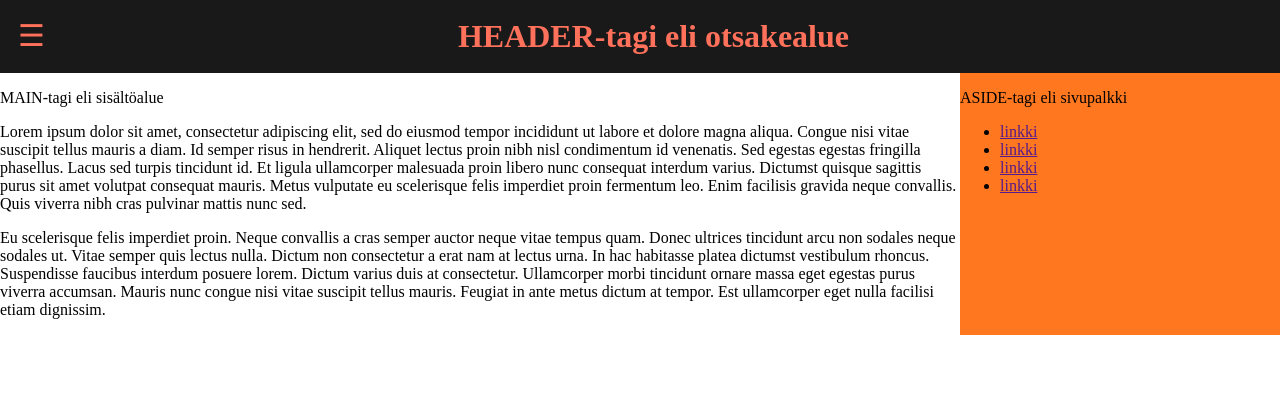
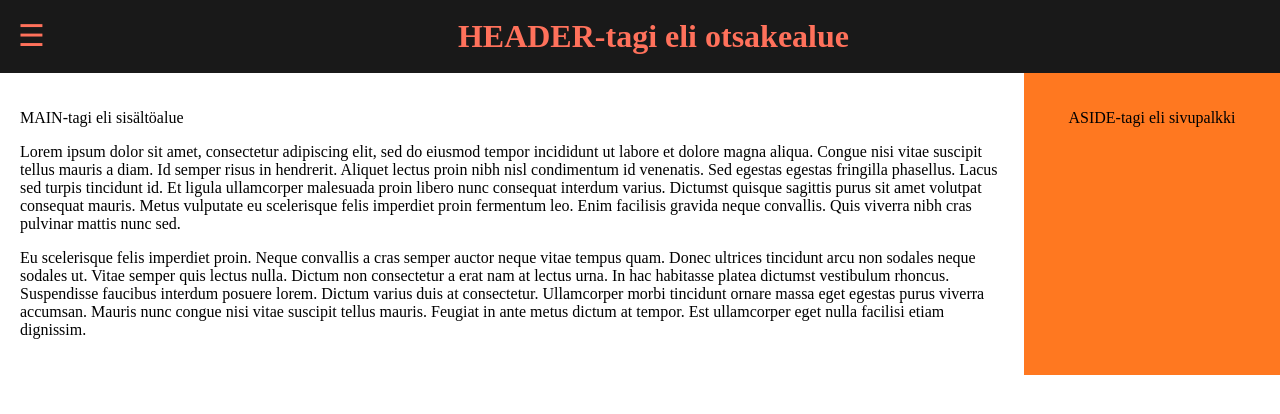
Before and after one commit to JHiltunen/CampusTracker, a PHP site: page / in a window 1280 px wide. Shown: the top 414 px of the page. Run offline with PHP 8.4, Linux system fonts and the light colour scheme.

Commit message:
Added margin and padding to elements

```diff
--- a/index.html
+++ b/index.html
@@ -25,19 +25,15 @@
 			</header>
             <!-- Main content start-->
 			<main>
-				<p>MAIN-tagi eli sisältöalue</p>
-				<p>Lorem ipsum dolor sit amet, consectetur adipiscing elit, sed do eiusmod tempor incididunt ut labore et dolore magna aliqua. Congue nisi vitae suscipit tellus mauris a diam. Id semper risus in hendrerit. Aliquet lectus proin nibh nisl condimentum id venenatis. Sed egestas egestas fringilla phasellus. Lacus sed turpis tincidunt id. Et ligula ullamcorper malesuada proin libero nunc consequat interdum varius. Dictumst quisque sagittis purus sit amet volutpat consequat mauris. Metus vulputate eu scelerisque felis imperdiet proin fermentum leo. Enim facilisis gravida neque convallis. Quis viverra nibh cras pulvinar mattis nunc sed. </p>
-				<p>Eu scelerisque felis imperdiet proin. Neque convallis a cras semper auctor neque vitae tempus quam. Donec ultrices tincidunt arcu non sodales neque sodales ut. Vitae semper quis lectus nulla. Dictum non consectetur a erat nam at lectus urna. In hac habitasse platea dictumst vestibulum rhoncus. Suspendisse faucibus interdum posuere lorem. Dictum varius duis at consectetur. Ullamcorper morbi tincidunt ornare massa eget egestas purus viverra accumsan. Mauris nunc congue nisi vitae suscipit tellus mauris. Feugiat in ante metus dictum at tempor. Est ullamcorper eget nulla facilisi etiam dignissim.</p>
+                <section>
+                    <p>MAIN-tagi eli sisältöalue</p>
+    				<p>Lorem ipsum dolor sit amet, consectetur adipiscing elit, sed do eiusmod tempor incididunt ut labore et dolore magna aliqua. Congue nisi vitae suscipit tellus mauris a diam. Id semper risus in hendrerit. Aliquet lectus proin nibh nisl condimentum id venenatis. Sed egestas egestas fringilla phasellus. Lacus sed turpis tincidunt id. Et ligula ullamcorper malesuada proin libero nunc consequat interdum varius. Dictumst quisque sagittis purus sit amet volutpat consequat mauris. Metus vulputate eu scelerisque felis imperdiet proin fermentum leo. Enim facilisis gravida neque convallis. Quis viverra nibh cras pulvinar mattis nunc sed. </p>
+    				<p>Eu scelerisque felis imperdiet proin. Neque convallis a cras semper auctor neque vitae tempus quam. Donec ultrices tincidunt arcu non sodales neque sodales ut. Vitae semper quis lectus nulla. Dictum non consectetur a erat nam at lectus urna. In hac habitasse platea dictumst vestibulum rhoncus. Suspendisse faucibus interdum posuere lorem. Dictum varius duis at consectetur. Ullamcorper morbi tincidunt ornare massa eget egestas purus viverra accumsan. Mauris nunc congue nisi vitae suscipit tellus mauris. Feugiat in ante metus dictum at tempor. Est ullamcorper eget nulla facilisi etiam dignissim.</p>
+                </section>
 			</main>
             <!-- Main content ends-->
 			<aside>
 				<p>ASIDE-tagi eli sivupalkki</p>
-				<ul>
-					<li><a href="">linkki</a></li>
-					<li><a href="">linkki</a></li>
-					<li><a href="">linkki</a></li>
-					<li><a href="">linkki</a></li>
-				</ul>
 			</aside>
 		</div>
         <script src="js/main.js" type="text/javascript"></script>
--- a/styles/style.css
+++ b/styles/style.css
@@ -33,19 +33,27 @@ body {
 	width: 100%;
 }
 
+main>section {
+	padding: 20px;
+}
+
 aside {
-	background: rgb(222,235,52);
+	background: #FF7820;
 	width: 100%;
+	text-align: center;
+}
+
+aside p {
+	padding: 20px;
 }
 
 @media only screen and (min-width: 600px) {
 	#page-container>main {
-    	width: 75%;
+    	width: 80%;
     }
 
     aside {
-		background: #FF7820;
-    	width: 25%;
+    	width: 20%;
 	}
 }
 
```
